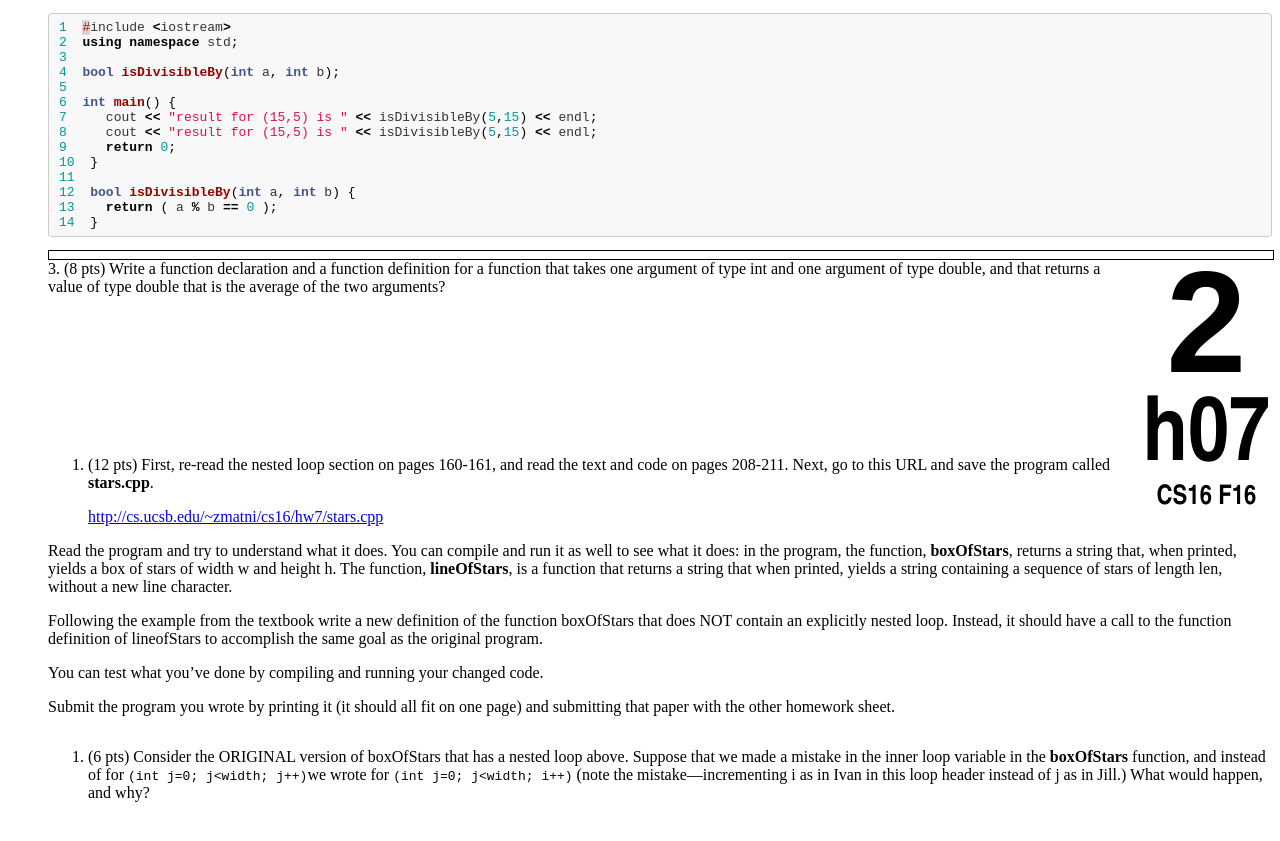
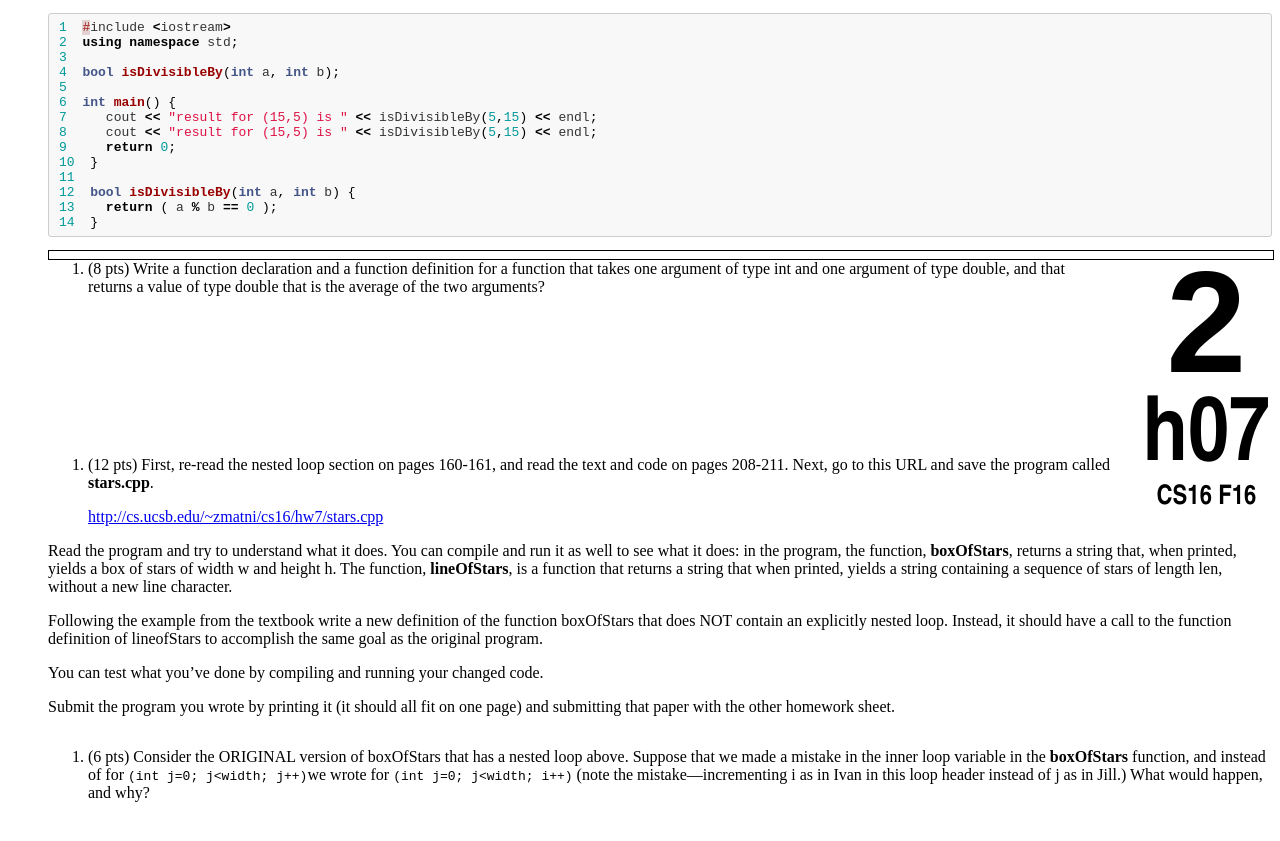
Before and after one commit to ucsb-cs16-s16/https-ucsb-cs16-s17.github.io, a Jekyll site: the page built from _hwk/h07.md, in a window 1280 px wide and 900 px high, scrolled down 1076 px. Shown: the top 841 px of the window. Built offline with Jekyll 4.4.1, drawn with Linux system fonts in a browser that asks for light colours.

Commit message:
Update h07.md

```diff
--- a/_hwk/h07.md
+++ b/_hwk/h07.md
@@ -49,11 +49,11 @@ f = static_cast<double>((a + b)*(c) / (d + e));	// (ex4)
 </div>
   <div class="pagebreak"></div>
 
+<div markdown="1">
 
 3.  (8 pts) Write a function declaration and a function definition for a function that takes one argument of type int and one argument of type double, and that returns a value of type double that is the average of the two arguments?
   <div style="margin-bottom:10em"></div>
 
-<div markdown="1">
 
 4.  (12 pts) First, re-read the nested loop section on pages 160-161, and read the text and code on pages 208-211. Next, go to this URL and save the program called <b>stars.cpp</b>.
 
```
